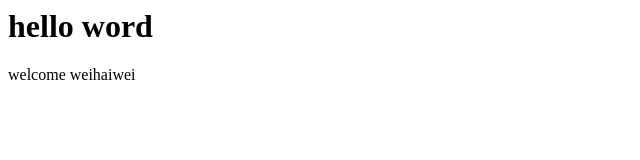
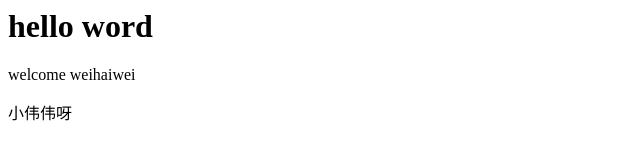
Before and after one commit to WuMengYu/-, a plain HTML site: page index.html in a window 1280 px wide. Shown: the full height of the page, 0-640 px from the left. Drawn offline with Linux system fonts and the light colour scheme.

Commit message:
小伟伟

```diff
--- a/index.html
+++ b/index.html
@@ -1,2 +1,4 @@
+
 <h1>hello word</h1>
 <p>welcome weihaiwei</p>
+<p>小伟伟呀</p>
```
